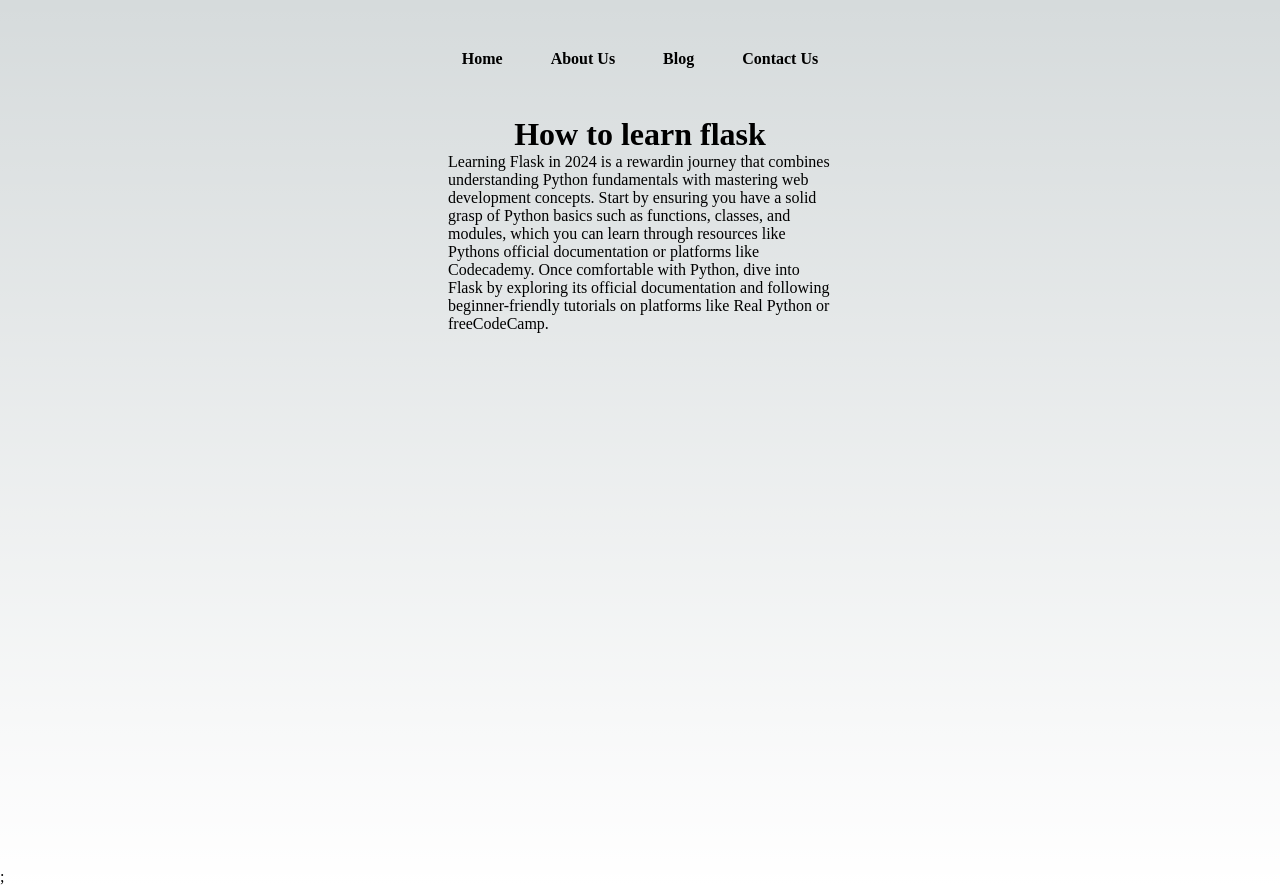
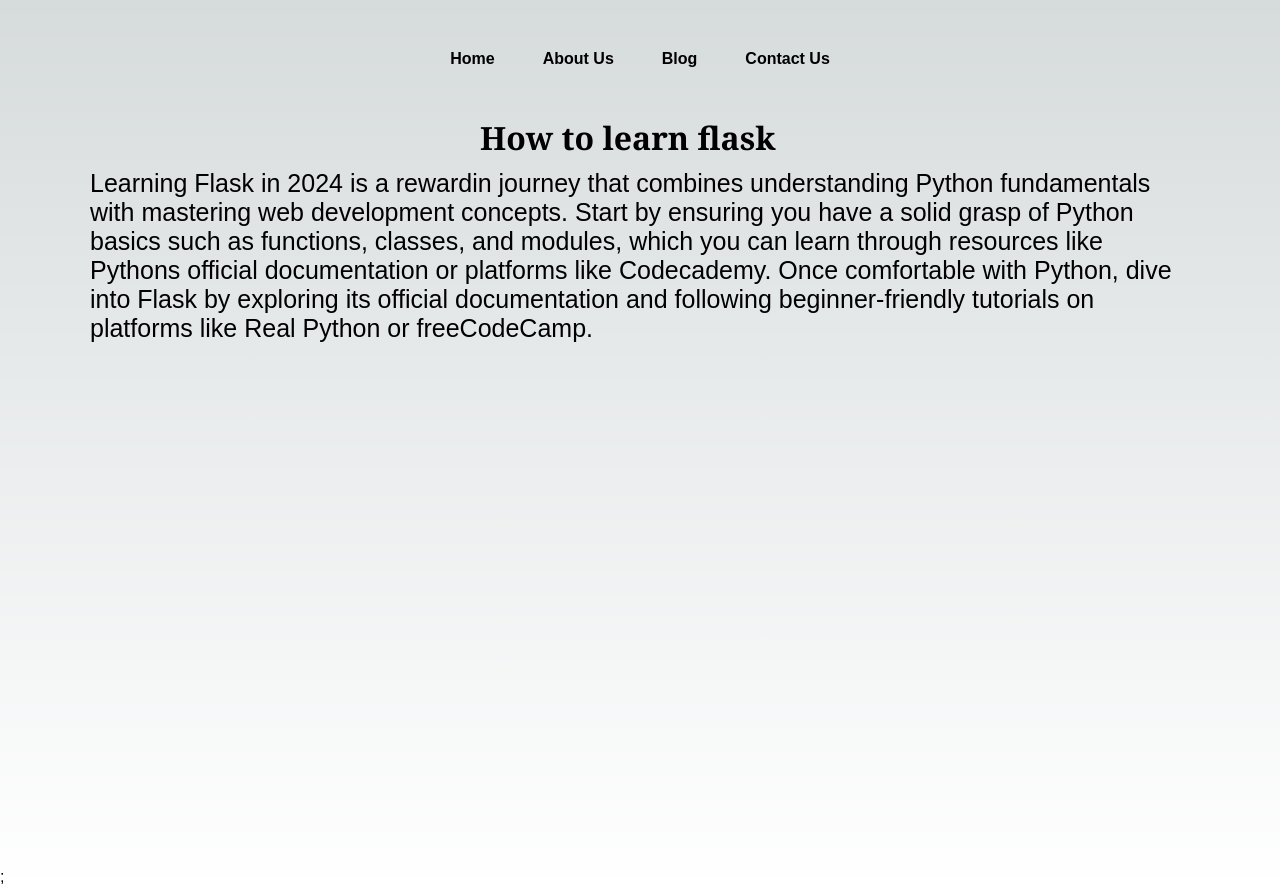
Before and after one commit to Achinmay05/huntingcoder, a Next.js app: page /blogpost/how-to-learn-flask in a window 1280 px wide. Built offline with nearby package versions, Linux system fonts and the light colour scheme.

Commit message:
added Styling

```diff
--- a/pages/blog.js
+++ b/pages/blog.js
@@ -7,7 +7,6 @@ const Blog = () => {
         fetch('http://localhost:3000/api/blogs').then((a) => {
             return a.json();
         }).then((parsed) => {
-            console.log(parsed)
             setBlogs(parsed)
         })
     }, [])
--- a/pages/blogpost/[slug].js
+++ b/pages/blogpost/[slug].js
@@ -9,7 +9,7 @@ const slug = () => {
         if (!router.isReady) return;
         const { slug } = router.query;
         fetch(`http://localhost:3000/api/getblogs?slug=${slug}`).then((a) => {
-            return a.json();
+             return a.json();
         }).then((parsed) => {
             setBlog(parsed)
         })
@@ -18,8 +18,8 @@ const slug = () => {
 
     return <div className={styles.container}>
         <main className={styles.main} >
-            <h1>{blog && blog.title}</h1>
-            <div>
+            <h1 className={styles.title}>{blog && blog.title}</h1>
+            <div className={styles.blogContent}>
                 {blog && blog.content}
             </div>
         </main>
--- a/styles/Blog.module.css
+++ b/styles/Blog.module.css
@@ -21,10 +21,12 @@
 
   .blogItem h3 {
     margin-bottom: 10px; /* Space below each heading */
+    font-size: 2rem;
   }
 
   .blogItem p {
     margin-bottom: 20px; /* Space below each paragraph */
+    font-size: 19px;
   }
 
   .main h1 {
--- a/styles/BlogPost.module.css
+++ b/styles/BlogPost.module.css
@@ -12,3 +12,13 @@
   .container{
     padding: 0 22rem;
   }
+
+  .blogContent{
+    padding: 10px;
+    width: 70rem;
+    font-size: 25px;
+  }
+
+  .title{
+    width: 20rem;
+  }
--- a/styles/globals.css
+++ b/styles/globals.css
@@ -105,3 +105,18 @@ a {
     color-scheme: dark;
   }
 }
+
+
+/* styles/globals.css */
+
+body {
+  font-family: 'Arial', sans-serif;
+}
+
+h1, h2, h3, h4, h5, h6 {
+  font-family: 'Georgia', serif;
+}
+
+p {
+  font-family: 'Verdana', sans-serif;
+}
```
